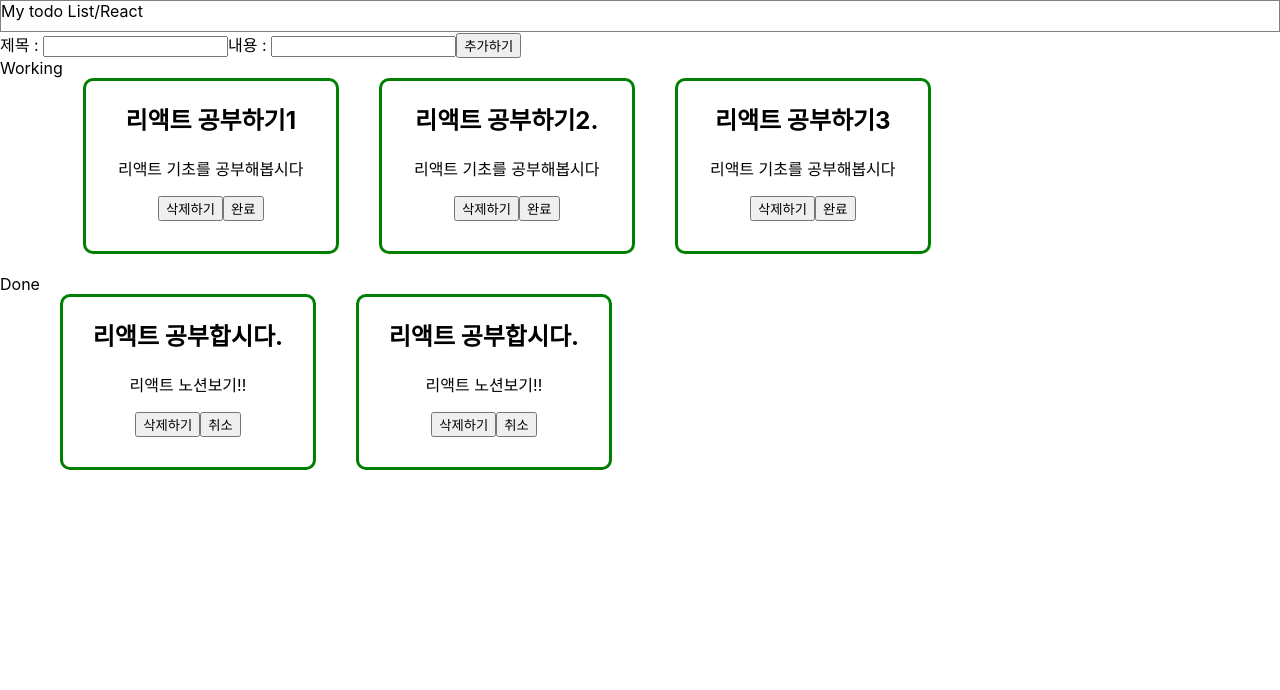
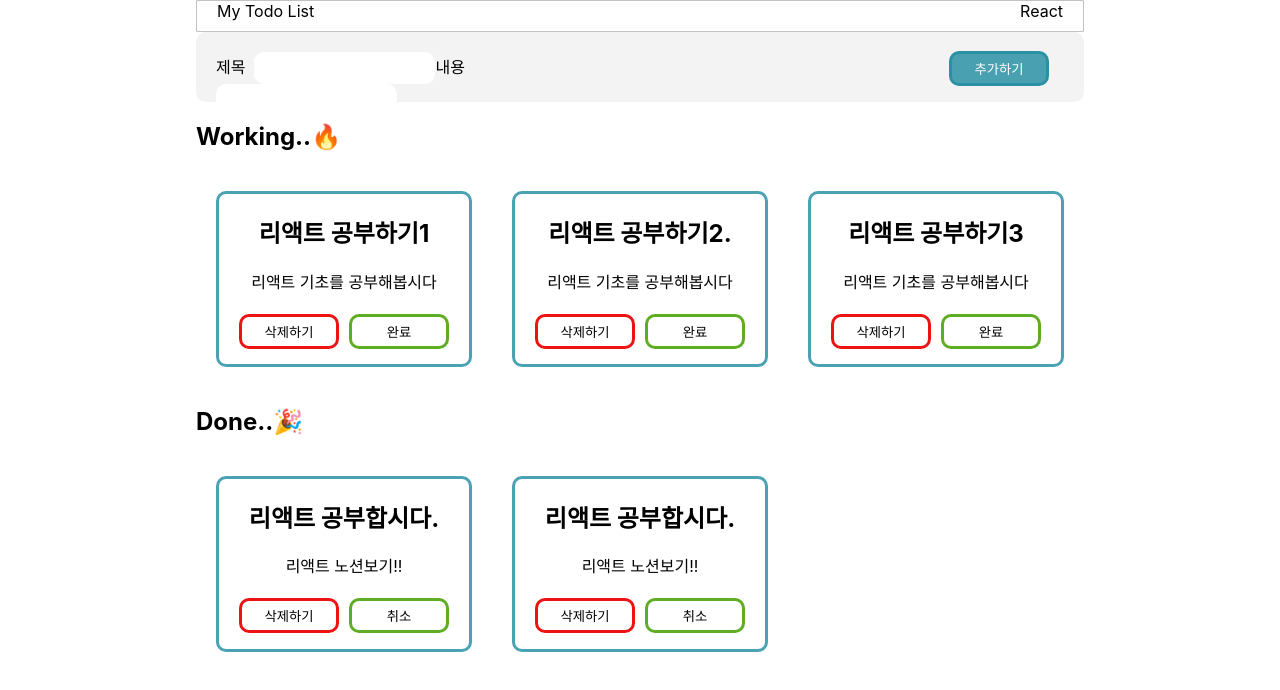
Before and after one commit to dpwl032/React, a React (Create React App) app: page / in a window 1280 px wide. Shown: the top 690 px of the page. Built offline with nearby package versions, Linux system fonts and the light colour scheme.

Commit message:
css완료

```diff
--- a/src/App.css
+++ b/src/App.css
@@ -1,13 +1,80 @@
+.content-wrap{
+  display: flex;
+  align-items: center;
+  justify-content: center;
+
+}
+.cotents{
+  max-width: 1200px;
+  min-width: 800px;
+  align-items: center;
+  justify-content: center;
+}
+
+.input-wrap{
+ background-color: rgba(96, 91, 91, 0.074);
+  border-radius: 10px;
+  min-width: 800px;
+  max-width: 1200px;
+  height: 70px;
+}
+.input-wrap{
+  display: flex;
+}
+.input-contents >input{
+  border-radius: 10px;
+  height: 30px;
+  border: none;
+}
+.input-contents{
+  width: 50%;
+  margin-left: 20px;
+  margin-top: 20px;
+
+}
+.inputs-button{
+  width: 50%;
+  text-align: right;
+  margin-right: 30px;
+  margin-top: 14px;
+}
+
 .toDoLists-Css{
 display: flex;
 }
 
 
 .toDoList-Css{
-  border : 3px solid green;
+  border : 3px solid hsla(190, 64%, 39%, 0.821);
   width : 250px;
   height : 170px;
   border-radius : 10px;
   margin : 20px;
   text-Align : center;
 }
+.addButton{
+  border-radius: 10px;
+  height: 35px;
+  width: 100px;
+  border:  3px solid hsla(190, 64%, 39%, 0.821);
+  background-color: hsla(190, 64%, 39%, 0.821);
+  margin: 5px;
+  color: white;
+
+}
+.cancelButton{
+  border-radius: 10px;
+  height: 35px;
+  width: 100px;
+  background-color: transparent;
+  border: 3px solid rgb(238, 19, 19);
+  margin: 5px;
+}
+.restButton{
+  border-radius: 10px;
+  height: 35px;
+  width: 100px;
+  background-color: transparent;
+  border: 3px solid rgb(94, 173, 34);
+  margin: 5px;
+}
--- a/src/App.js
+++ b/src/App.js
@@ -51,8 +51,8 @@ const addTextHandler =(event) =>{
 
 
 const [doneLists, setDoneLists] = useState(
-  [{id:1, title:'리액트 공부합시다.', text:'리액트 노션보기!!'},
-  {id:2, title:'리액트 공부합시다.', text:'리액트 노션보기!!'},
+  [{id:1, title:'리액트 공부합시다.', text:'리액트 노션보기!!',isDone:true},
+  {id:2, title:'리액트 공부합시다.', text:'리액트 노션보기!!',isDone:true},
   ]
 );
 
@@ -67,71 +67,82 @@ const removeDoneList = (id) =>{
   //완료
   const addDoneList = (id) =>{
 
-    const title = document.getElementsByTagName("h2")[id].textContent;
-    const text = document.getElementsByTagName("p")[id].textContent;
-    const changeList = {
-      id:doneLists.length+1,
-      title : title,
-      text : text,
-    }
-    console.log("test",title);
-    setDoneLists([...doneLists,changeList]);
   }
 
   //취소
-  const addWorkingList = (event) =>{
+  const addWorkingList = (e) =>{
    // submit 이벤트가 일어나면 새로고침방지. submit 관련 태그 고유의 동작 금지
-    event.preventDefault();
-   console.log(event.target.title);
+   e.preventDefault();
+ console.log(e.target.form);
   }
 
   return (
-    <Header>
 
-      제목 : <input
+    <div className='content-wrap'>
+      <div className='contents'><Header>
+
+     <div className='input-wrap'>
+     <div className='input-contents'>
+제목  &nbsp;<input
         value={title}
         onChange= {addTitleHandler}
       />
-      내용 : <input
+      내용 &nbsp;<input
             value={text}
-            onChange={addTextHandler}/>
+            onChange={addTextHandler}/></div>
 
 
-      <button onClick={addTodoList}
-      >추가하기</button>
+    <div className='inputs-button'>  <button className="addButton" onClick={addTodoList}
+      >추가하기</button></div>
 
 
 
-      <div className='toDoLists-Css'>Working
+   </div>
+
+ <div><h2>Working..🔥</h2></div>
+      <div className='toDoLists-Css'>
+
       {toDoLists.map(function (items){
 
 return <div key={toDoLists.id} className='toDoList-Css'>
       <h2>{items.title}</h2>
       <p>{items.text}</p>
-      <button onClick={()=>removeToDoList(items.id)}>삭제하기</button>
-      <button onClick={()=>addDoneList(items.id)}>완료</button>
+      <button className="cancelButton" onClick={()=>removeToDoList(items.id)}>삭제하기</button>
+      <button className="restButton" onClick={()=>addDoneList(items.id)}>완료</button>
       </div>
 })}</div>
 
+<div><h2>Done..🎉</h2></div>
+      <div className='toDoLists-Css'>
 
-      <div className='toDoLists-Css'>Done
       {doneLists.map(function (items){
 
-return <div key={doneLists.id} className='toDoList-Css'>
-    <form onSubmit={addWorkingList}>
+return <form onSubmit={addWorkingList}>
+<div key={doneLists.id} className='toDoList-Css'>
       <h2>{items.title}</h2>
       <p>{items.text}</p>
-      <button onClick={()=>removeDoneList(items.id)}>삭제하기</button>
-        <button type="submit">취소</button>
-      </form>
+      <button className="cancelButton" onClick={()=>removeDoneList(items.id)}>삭제하기</button>
+
+         <button className="restButton" type='submit'>취소</button>
+
+
     {/* onSubmit은 form 안에 있을 때만 사용 가능, onClick은 상관없음 */}
       </div>
+</form>
+
+
+
       })}
 
 
 
+</div> </Header></div>
+
 </div>
-    </Header>
+
+
+
+
   );
 }
 
--- a/src/Header.js
+++ b/src/Header.js
@@ -5,13 +5,23 @@ function Header(props) {
     <>
     <header style={
         {
-            border : "1px solid gray",
+            border : "1px solid rgba(77, 72, 72, 0.332)",
+            borderRadius : "1px",
             height:"30px",
         }}>
-            <span >My todo List</span>
-            <span style={{
-                // textAlign:"right"
-            }}>/React</span>
+            <div style={{
+                display:"flex",
+                marginLeft : "20px",
+            }}>
+           <div style={{
+            width : "50%",
+           }}>My Todo List</div>
+           <div style={{
+              width : "50%",
+            textAlign: "right",
+            marginRight : "20px",
+           }}>React</div>
+           </div>
             </header>
 {props.children}
 </>
```
